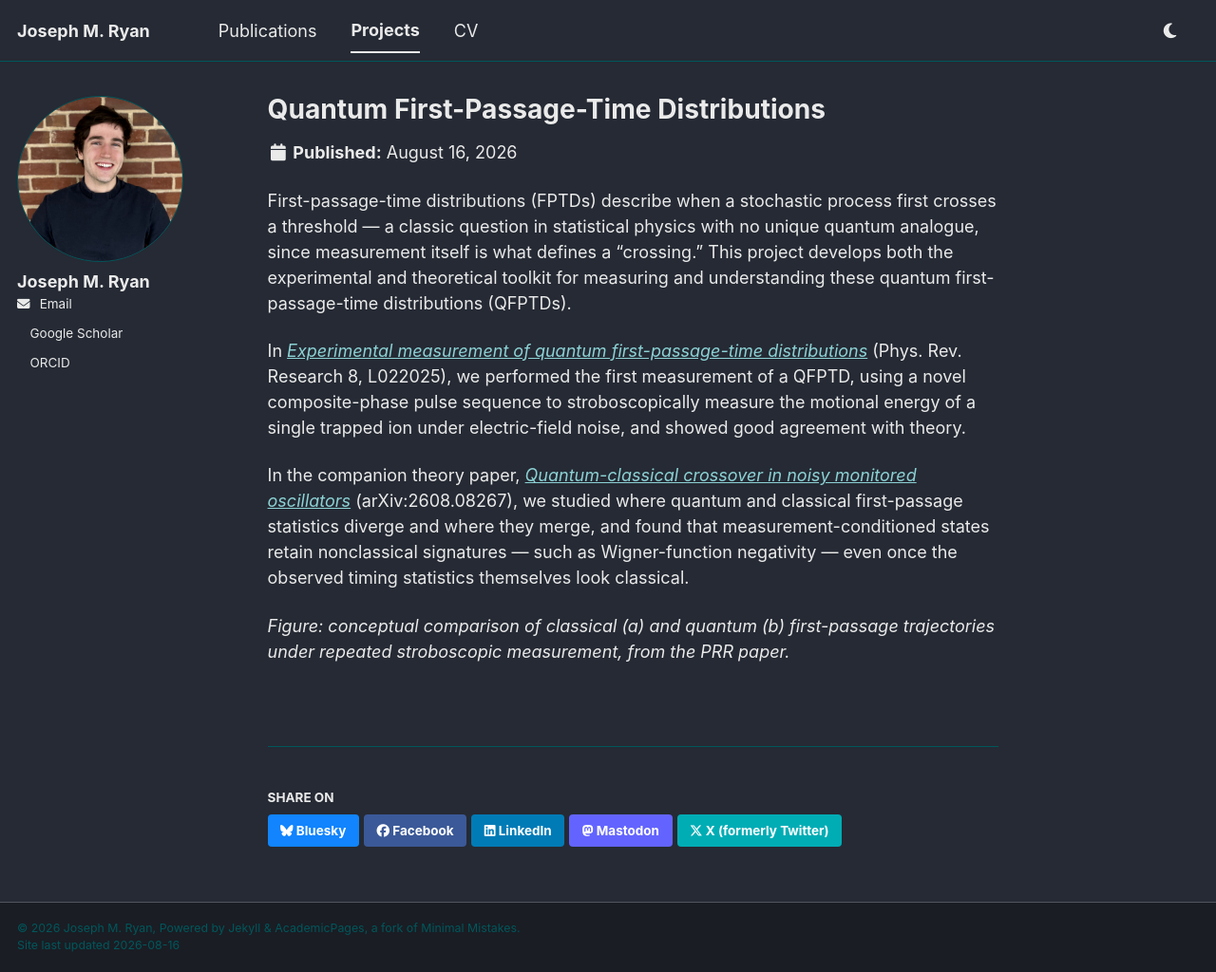
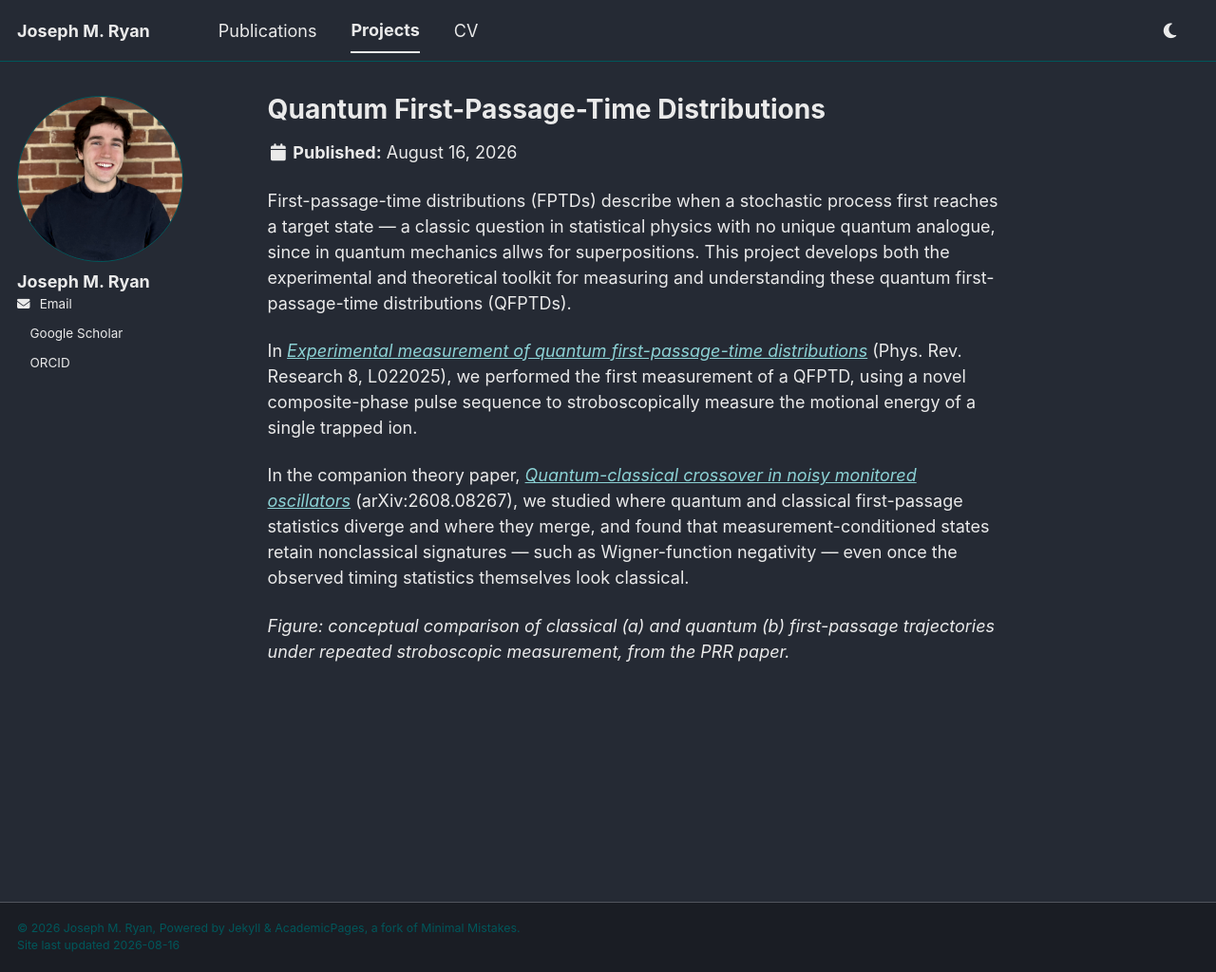
Before and after one commit to joseph-ryan-quantum/joseph-ryan-quantum.github.io, a Jekyll site: the page built from _portfolio/quantum-fptds.md, in a window 1280 px wide and 1024 px high. Shown: the whole window at 95% size. Built offline with Jekyll 4.4.1, drawn with Linux system fonts in a browser that asks for light colours; a style sheet for code colours, icons or effects is not loaded.

Commit message:
Update QFPTDs summary wording and remove social share buttons
Wording tweaks to the project summary. Also disables the social
share icons (share: true) across posts, teaching, publications,
portfolio, and talks so they no longer appear on individual pages.

Co-Authored-By: Claude Sonnet 5 <noreply@anthropic.com>

```diff
--- a/_config.yml
+++ b/_config.yml
@@ -247,7 +247,6 @@ defaults:
       author_profile: true
       read_time: true
       comments: true
-      share: true
       related: true
   # _pages
   - scope:
@@ -263,7 +262,6 @@ defaults:
     values:
       layout: single
       author_profile: true
-      share: true
       comments: true
   # _publications
   - scope:
@@ -272,7 +270,6 @@ defaults:
     values:
       layout: single
       author_profile: true
-      share: true
       comments: true
   # _portfolio
   - scope:
@@ -281,7 +278,6 @@ defaults:
     values:
       layout: single
       author_profile: true
-      share: true
       comment: true
   # _talks
   - scope:
@@ -290,7 +286,6 @@ defaults:
     values:
       layout: talk
       author_profile: true
-      share: true
 
 
 # Sass/SCSS
--- a/_portfolio/quantum-fptds.md
+++ b/_portfolio/quantum-fptds.md
@@ -4,9 +4,9 @@ excerpt: "When does a quantum system first cross an energy threshold? <br/><img
 collection: portfolio
 ---
 
-First-passage-time distributions (FPTDs) describe when a stochastic process first crosses a threshold — a classic question in statistical physics with no unique quantum analogue, since measurement itself is what defines a "crossing." This project develops both the experimental and theoretical toolkit for measuring and understanding these quantum first-passage-time distributions (QFPTDs).
+First-passage-time distributions (FPTDs) describe when a stochastic process first reaches a target state — a classic question in statistical physics with no unique quantum analogue, since in quantum mechanics allws for superpositions.  This project develops both the experimental and theoretical toolkit for measuring and understanding these quantum first-passage-time distributions (QFPTDs).
 
-In [*Experimental measurement of quantum first-passage-time distributions*](/publication/2026-05-07-quantum-first-passage-time-distributions) (Phys. Rev. Research 8, L022025), we performed the first measurement of a QFPTD, using a novel composite-phase pulse sequence to stroboscopically measure the motional energy of a single trapped ion under electric-field noise, and showed good agreement with theory.
+In [*Experimental measurement of quantum first-passage-time distributions*](/publication/2026-05-07-quantum-first-passage-time-distributions) (Phys. Rev. Research 8, L022025), we performed the first measurement of a QFPTD, using a novel composite-phase pulse sequence to stroboscopically measure the motional energy of a single trapped ion.
 
 In the companion theory paper, [*Quantum-classical crossover in noisy monitored oscillators*](/publication/2026-08-08-quantum-classical-crossover-noisy-monitored-oscillators) (arXiv:2608.08267), we studied where quantum and classical first-passage statistics diverge and where they merge, and found that measurement-conditioned states retain nonclassical signatures — such as Wigner-function negativity — even once the observed timing statistics themselves look classical.
 
```
